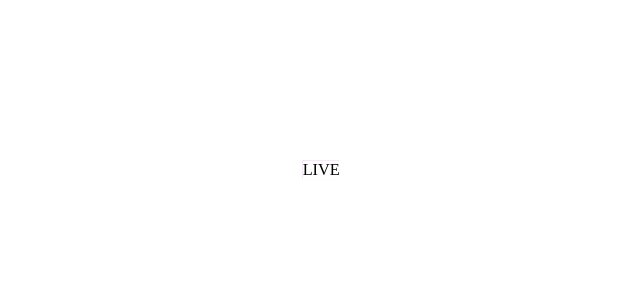
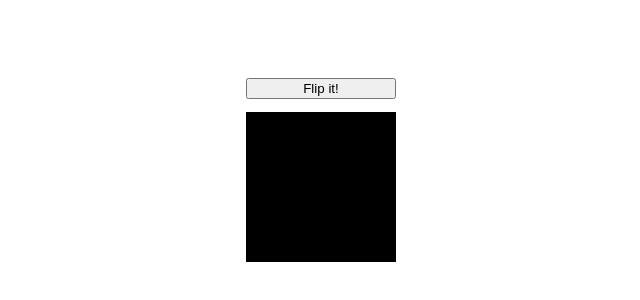
Before and after one commit to BerkCanpolat/Framer-Motion-Learn, a React (Vite) app: page / in a window 1280 px wide. Shown: the part 238-538 px from the top of the page, without its empty margins (319-959 px from the left). Built offline with nearby package versions, Linux system fonts and the light colour scheme.

Commit message:
Motionconfig and useAnimationController added

```diff
--- a/src/App.jsx
+++ b/src/App.jsx
@@ -1,4 +1,6 @@
+import Animationcontrols from "./Components/Animationcontrols"
 import BasicsOfMotion from "./Components/BasicsOfMotion"
+import Gestures from "./Components/Gestures"
 import Practice from "./Practice/Practice"
 
 
@@ -7,7 +9,9 @@
   return (
     <>
       {/* <BasicsOfMotion /> */}
-      <Practice />
+      {/* <Practice /> */}
+      {/* <Gestures /> */}
+      <Animationcontrols />
     </>
   )
 }
--- /dev/null
+++ b/src/Components/Animationcontrols.jsx
@@ -0,0 +1,48 @@
+import React from 'react'
+import { motion, useAnimationControls } from "motion/react"
+
+
+const Animationcontrols = () => {
+
+    const controls = useAnimationControls();
+
+    const handleClick = () => {
+        controls.start("flip");
+    }
+
+  return (
+    <div
+    style={{
+        display: "grid",
+        placeContent: "center",
+        height: "100vh",
+        gap: "0.8rem",
+    }}
+    >
+        <button onClick={handleClick}>Flip it!</button>
+        <motion.div
+        style={{
+            width: 150,
+            height: 150,
+            background: "black"
+        }}
+
+        variants={{
+            initial: {
+                rotate: "0deg"
+            },
+            flip: {
+                rotate: "360deg"
+            }
+        }}
+        initial="initial"
+        animate={controls}
+        // whileHover="flip"
+        >
+
+        </motion.div>
+    </div>
+  )
+}
+
+export default Animationcontrols
--- a/src/Components/BasicsOfMotion.jsx
+++ b/src/Components/BasicsOfMotion.jsx
@@ -1,11 +1,10 @@
 import React, { useState } from 'react'
-import { motion } from "motion/react"
+import { AnimatePresence, motion } from "motion/react"
 
 const BasicsOfMotion = () => {
 
 
     const [isVisible, setIsVisible] = useState(true);
-
 
 
   return (
@@ -15,24 +14,35 @@
         height: "100vh",
         gap: "0.8rem"
     }}>
-        <button
+        <motion.button
+        layout
         onClick={() => setIsVisible(!isVisible)}
-         className='example-button'>Show/Hide</button>
+         className='example-button'>
+            Show/Hide
+        </motion.button>
+        <AnimatePresence mode='popLayout'>
         {
             isVisible && (
                 <motion.div
                 initial={{
-                    rotate: '0deg'
+                    rotate: '0deg',
+                    scale: 0,
+                    y: 0
                 }}
                 animate={{
-                    rotate: "180deg"
+                    rotate: "180deg",
+                    scale: 1,
+                    // y: 50,
+                    y: [0, 150, -150, -150, 0]
                 }}
                 exit={{
-                    rotate: "0deg"
+                    rotate: "0deg",
+                    scale: 0,
+                    y: 0
                 }}
                 transition={{
                     duration: 1,
-                    ease: "circIn"
+                    ease: "backInOut"
                 }}
                 style={{
                     width: 150,
@@ -44,6 +54,7 @@
 
             )
         }
+         </AnimatePresence>
     </div>
   )
 }
--- /dev/null
+++ b/src/Components/Gestures.jsx
@@ -0,0 +1,36 @@
+import React from 'react'
+import { motion, MotionConfig } from "motion/react"
+
+const Gestures = () => {
+  return (
+    <div
+    style={{
+        display: "grid",
+        placeContent: "center",
+        height: "100vh",
+        gap: "0.8rem"
+    }}>
+        <MotionConfig
+        transition={{
+            duration: 0.125,
+            ease: "easeIn"
+        }}
+        >
+            <motion.button
+            whileHover={{ scale: 1.05 }}
+            whileTap={{ scale: 0.95, rotate: "2.5deg" }}
+            >
+                First Button
+            </motion.button>
+            <motion.button
+            whileHover={{scale: 1.15}}
+            whileTap={{scale: 0.85, rotate: "-2.5deg"}}
+            >
+                Second Button
+            </motion.button>
+        </MotionConfig>
+    </div>
+  )
+}
+
+export default Gestures
```
